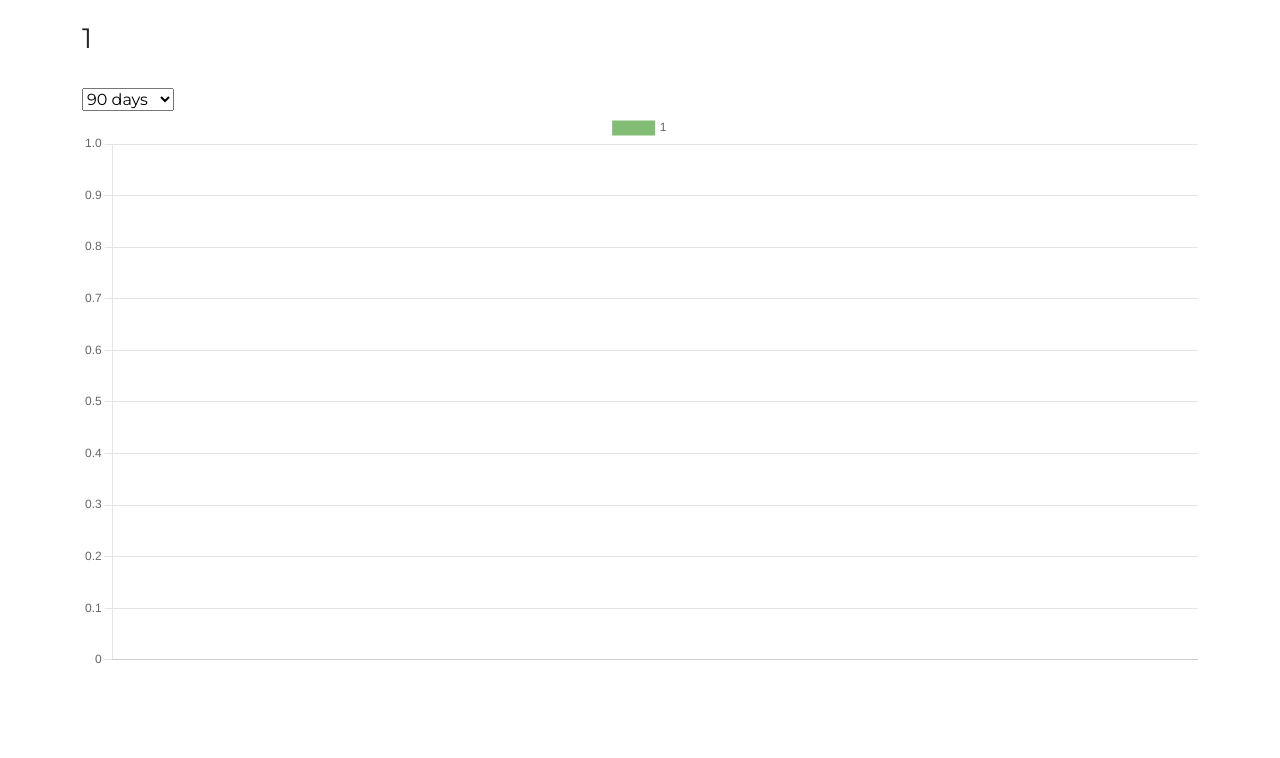
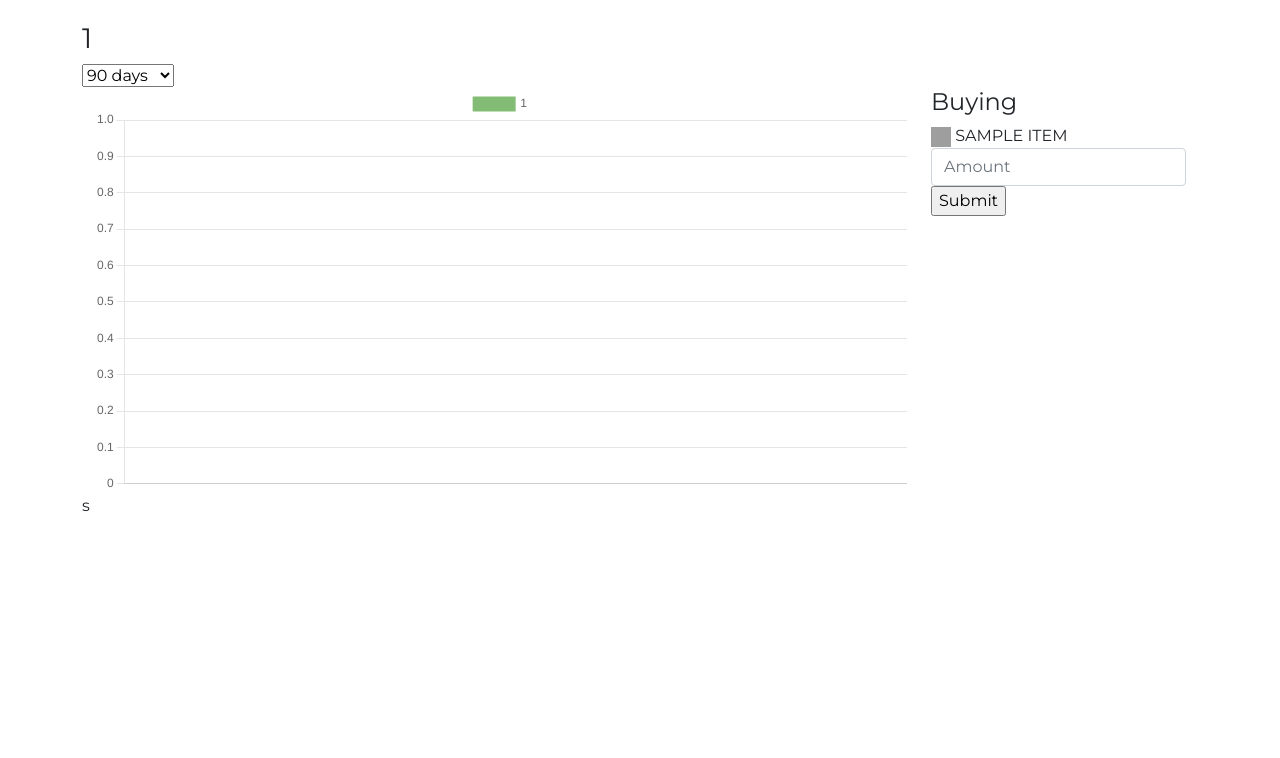
Before and after one commit to PlacidSerene/Django-Web-Coin, a Django app: page /market/1/details in a window 1280 px wide. Shown: the part 58-816 px from the top of the page. Run offline with Django 3.2, Linux system fonts and the light colour scheme; tables that the repository leaves empty hold one stand-in row (values such as "Sample post"); a database or web service that is not in the repository returns one stand-in record (values such as "Sample title"); data that the repository does not hold is empty; some libraries are stand-ins or nearby versions; grey boxes are pictures that could not be loaded.

Commit message:
adding buying function to details page

```diff
--- a/crypto/coins/templates/coins/details.html
+++ b/crypto/coins/templates/coins/details.html
@@ -11,17 +11,38 @@
 <section class="container">
 
     <h3 class="title">{{coin.id|title}}</h3>
-    <div class="selectBox" style="margin-top:2rem;">
     <select name="" id="select">
         <option value="90">90 days</option>
         <option value="30">30 days</option>
         <option value="7">7 days</option>
         <option value="1">24 hours</option>
     </select>
-    </div>
-    <div>
+    <div class="container">
+        <div class="row">
+            <div class="col-9">
                 <canvas id="myChart"></canvas>
             </div>
+
+            <div class="col-3">
+                <div>
+                    <h4>Buying</h4>
+                    {% if message %}
+                    <div>{{ message }}</div>
+                    {% endif %}
+                    <form action="{% url 'details' coin.id %}" method="post">
+                        {% csrf_token %}
+                        <div class="coin-name">
+                            <img src="{{coin.image.small}}" class='img-icon' alt="">
+                            <span class="upperCase"><label for="amount" class="upperCase">{{coin.name}}</label></span>
+                        </div>
+                        <input type="number" class="form-control" id="floatingInput" name='amount' placeholder="Amount">
+                        <input type="submit">
+                    </form>
+                </div>
+            </div>
+        </div>
+
+    </div>s
 </section>
 {% endblock %}
 
--- a/crypto/coins/views.py
+++ b/crypto/coins/views.py
@@ -141,9 +141,34 @@ def landing(request):
 
 def details(request, coin):
     response = requests.get(f'https://api.coingecko.com/api/v3/coins/{coin}?localization=false&tickers=false&market_data=false&community_data=false&developer_data=false')
-    coin = response.json()
+    coin_data = response.json()
+    if request.method == 'POST':
+        if request.user.is_authenticated:
+            amount = int(request.POST['amount'])
+            url = f'https://api.coingecko.com/api/v3/simple/price?ids={coin}&vs_currencies=usd'
+            response = requests.get(url)
+            data = response.json()
+            current_coin_price = data[coin]['usd']
+            user = User.objects.get(id=request.user.id)
+            coin_receive = amount/current_coin_price
+            fund = user.balance - amount
+            if fund < 0:
+                return render(request, "coins/buying.html", {
+                'message': 'insufficient fund'
+            })
+            else:
+                user.balance = fund
+                user.save()
+                Payment.objects.create(user=request.user, price=amount, coin_name=coin, coin_receive=coin_receive)
+                add_asset_item(request.user, coin, coin_receive)
+            return render(request, "coins/details.html", {
+                'message': f'You just bought {coin_receive} {coin}',
+                'coin': coin_data
+            })
+        else:
+            return HttpResponseRedirect(reverse("login"))
     return render(request, 'coins/details.html',{
-        'coin': coin
+        'coin': coin_data
     })
 
 def market(request):
```
Also changed, not shown: crypto/db.sqlite3. Lines whose indentation alone changed are shown as unchanged.
